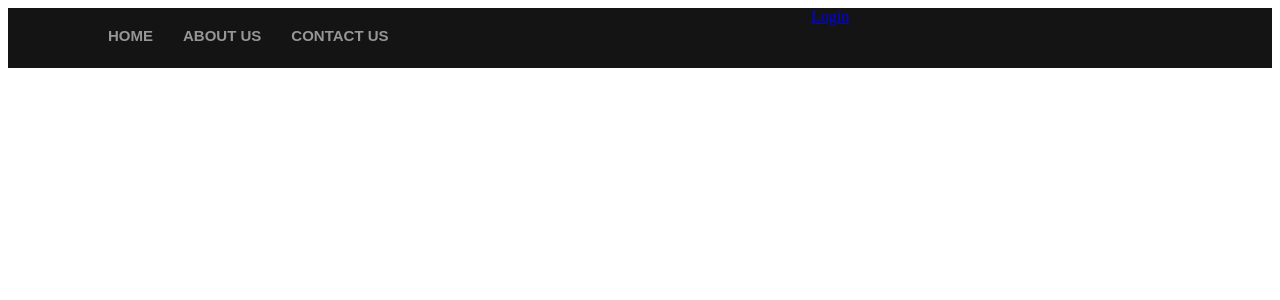
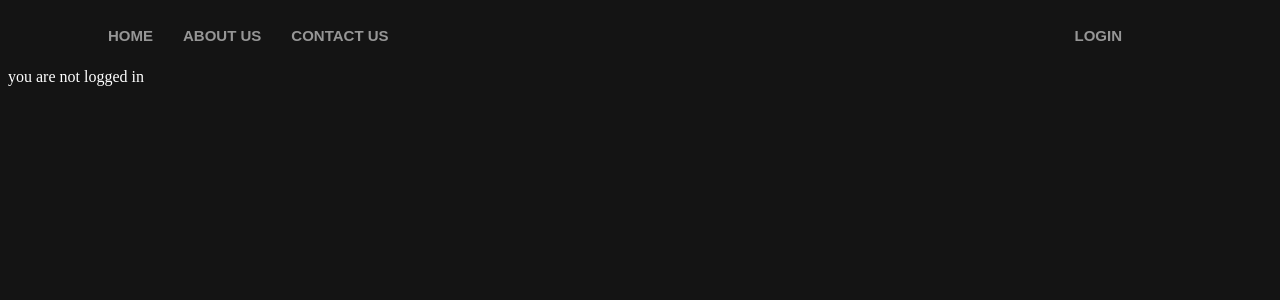
Before and after one commit to AldiGuri/VanillaIce, a PHP site: page /dashboard/ in a window 1280 px wide. Shown: the top 300 px of the page. Run offline with PHP 8.4, Linux system fonts and the light colour scheme.

Commit message:
first Changes

```diff
--- /dev/null
+++ b/dashboard/header.php
@@ -0,0 +1,43 @@
+<?php
+  session_start();
+?>
+<!DOCTYPE html>
+<html lang="en">
+
+<head>
+  <meta charset="UTF-8">
+  <meta name="viewport" content="width=device-width, initial-scale=1.0">
+  <meta http-equiv="X-UA-Compatible" content="ie=edge">
+  <link rel="stylesheet" href="./style.css">
+  <title></title>
+
+</head>
+
+<body>
+  <div class="navbar">
+    <nav class="header-left">
+      <ul>
+        <li><a href="/dashboard/index.php">Home</a> </li>
+        <li><a href="/dashboard/aboutus.php">About US</a> </li>
+        <li><a href="/dashboard/contactus.php">Contact Us</a> </li>
+      </ul>
+    </nav>
+    <nav class="header-right">
+      <ul>
+        <?php
+          if(isset($_SESSION['name'])){
+            echo '<li><form action="includes/logout_logic.php">
+                  <input type="submit" class="logout" value="LOGOUT" name="logout_submit">
+                  </form></li>';
+          }else{
+            echo '<li><a href="/dashboard/login.php" class="login">Login</a></li>';
+          }
+        ?>
+
+
+      </ul>
+    </nav>
+  </div>
+</body>
+
+</html>
--- a/dashboard/index.html
+++ /dev/null
@@ -1,35 +0,0 @@
-<!DOCTYPE html>
-<html lang="en">
-
-<head>
-  <meta charset="UTF-8">
-  <meta name="viewport" content="width=device-width, initial-scale=1.0">
-  <meta http-equiv="X-UA-Compatible" content="ie=edge">
-  <link rel="stylesheet" href="/dashboard/style.css">
-  <title>Document</title>
-</head>
-
-<body>
-  <div class="navbar">
-    <nav class="header-left">
-      <ul>
-        <li><a href="/dashboard/index.html">Home</a> </li>
-        <li><a href="/dashboard/aboutus.html">About US</a> </li>
-        <li><a href="/dashboard/contactus.html">Contact Us</a> </li>
-      </ul>
-    </nav>
-    <nav class="header-right">
-      <a href="/dashboard/login.php" class="login">Login</a>
-    </nav>
-    <div class="info-page">
-      <div class="info">
-
-      </div>
-      <div class="imazh">
-
-      </div>
-    </div>
-  </div>
-</body>
-
-</html>
--- /dev/null
+++ b/dashboard/index.php
@@ -0,0 +1,21 @@
+<?php
+
+require "header.php";
+
+?>
+
+<main>
+  <div class="main_container">
+    <?php
+      if(isset($_SESSION['name'])){
+        echo '<h1 class="main_title">Pershendetje '.$_SESSION['name'].'</h1><br>';
+        echo '<h2 class="main_about">'.$_SESSION['about'].'</h2>';
+
+      }
+      else {
+        echo "you are not logged in";
+      }
+
+    ?>
+  </div>
+</main>
--- a/dashboard/style.css
+++ b/dashboard/style.css
@@ -15,9 +15,9 @@
   background-image: linear-gradient(146.8deg, #3e2adc 2.71%, #af06ff 91.07%);
 }
 .landing_enter_form {
-  padding: 57px 50px 50px;
+  padding: 45px 50px 50px;
 }
-.landing_enter_form input[type='email'] {
+.landing_enter_form input[type='text'] {
   position: relative;
   z-index: 2;
   width: 212px;
@@ -73,7 +73,7 @@
   margin-right: 30px;
 }
 
-.header-left a {
+.navbar a {
   text-decoration: none;
   color: rgb(150, 150, 150);
   font: 700 15px/24px 'Raleway', Arial, sans-serif;
@@ -85,5 +85,57 @@
   display: flex;
   display: -webkit-flex;
   justify-content: space-between;
-  padding: 0 30px 0 60px;
+  padding: 0 60px 0 60px;
 }
+.header-right {
+  margin-right: 30px;
+}
+.header-right a {
+  margin-right: 30px;
+}
+
+.header-right ul {
+  list-style: none;
+}
+.header-right li {
+  float: left;
+  margin-right: 30px;
+}
+
+.logout {
+  background: #141414;
+  border: 0px;
+  color: rgb(150, 150, 150);
+  text-align: center;
+  font: 700 15px/24px 'Raleway', Arial, sans-serif;
+}
+
+body {
+  background-color: #141414;
+}
+.main_container {
+  padding-top: 20px 0px;
+  margin: auto;
+  color: white;
+}
+
+.main_title {
+  text-align: center;
+  text-transform: uppercase;
+  letter-spacing: 1px;
+}
+
+.main_about {
+  padding: 0 600px;
+  text-align: center;
+}
+span {
+  opacity: 0;
+  transition: all 0.4s ease;
+  transform: translateY(50px);
+  display: inline-block;
+}
+span.fade {
+  opacity: 2;
+  transform: translateY(0px);
+}
```
Also changed, not shown: dashboard/aboutus.html (deleted, +0 -15 lines), dashboard/aboutus.php (added, +12 -0 lines), dashboard/app.js (added, +21 -0 lines), dashboard/contactus.html (deleted, +0 -15 lines), dashboard/contactus.php (added, +13 -0 lines), dashboard/includes/login_logic.php (added, +42 -0 lines), dashboard/includes/logout_logic.php (added, +8 -0 lines), dashboard/login.php (+4 -36 lines), README.md (added), 4 other files.
